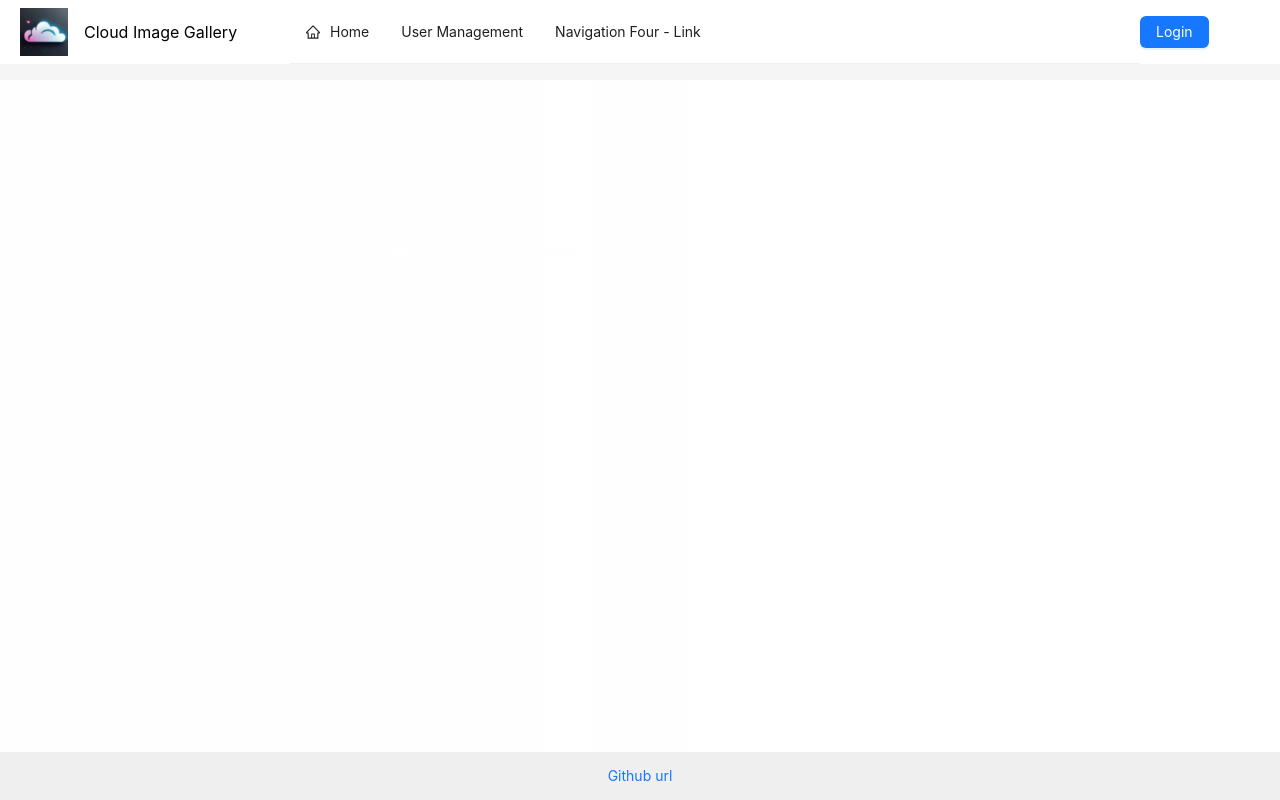
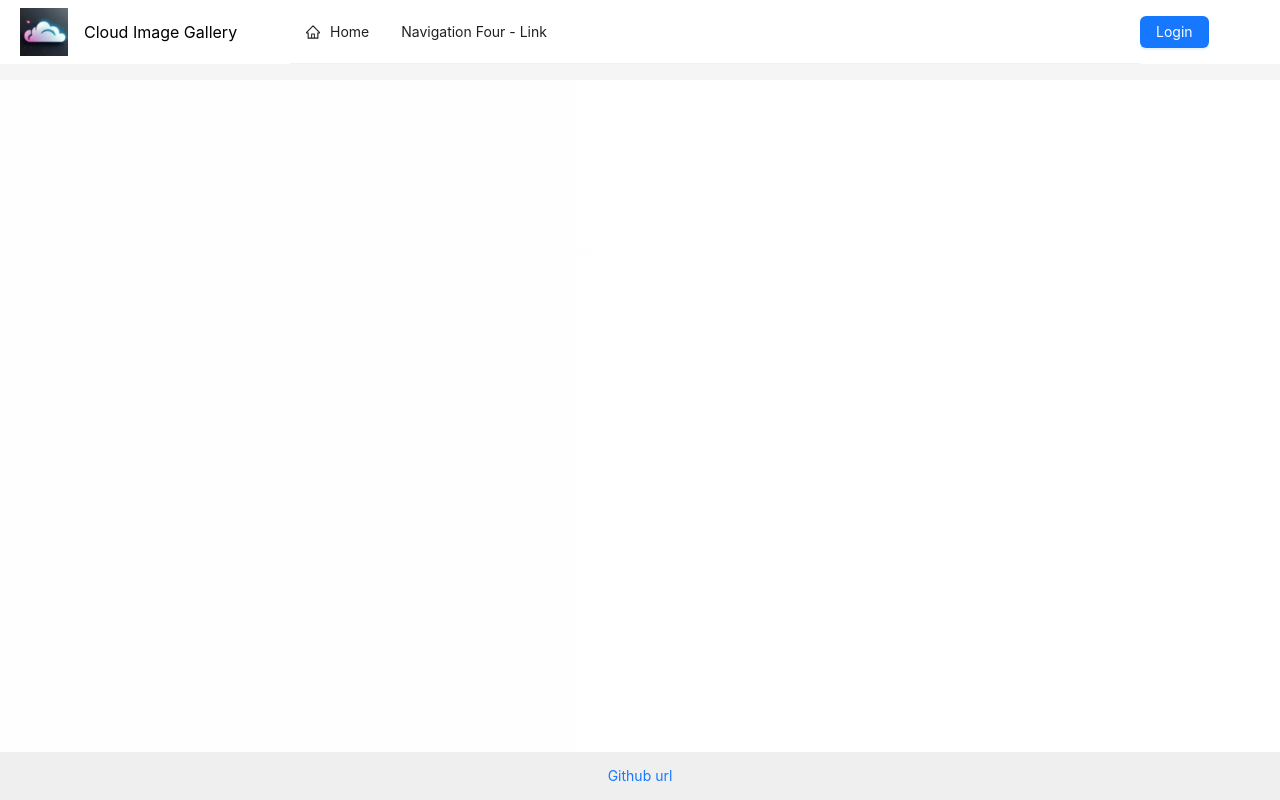
Before and after one commit to hw1621/pic_frontend, a Vue app: page / in a window 1280 px wide. Built offline with nearby package versions, Linux system fonts and the light colour scheme; no server answers; the HTML template or start-up script is replaced by a standard one.

Commit message:
hide user management navbar for non-admin user

```diff
--- a/src/components/GlobalHeader.vue
+++ b/src/components/GlobalHeader.vue
@@ -47,7 +47,7 @@
 </template>
 
 <script lang="ts" setup>
-import { h, ref } from 'vue'
+import { computed, h, ref } from 'vue'
 import { HomeOutlined, LogoutOutlined } from '@ant-design/icons-vue'
 import { MenuProps, message } from 'ant-design-vue'
 import { useRouter } from 'vue-router'
@@ -55,7 +55,7 @@
 import { userLogoutUsingPost } from '@/api/userController.ts'
 
 const loginUserStore = useLoginUserStore()
-const items = ref<MenuProps['items']>([
+const originItems = [
   {
     key: '/',
     icon: () => h(HomeOutlined),
@@ -72,7 +72,22 @@
     label: h('a', { href: 'https://antdv.com', target: '_blank' }, 'Navigation Four - Link'),
     title: 'Navigation Four - Link',
   },
-])
+]
+
+const items = computed<MenuProps['items']>(() => filterMenus(originItems))
+
+const filterMenus = (menus = [] as MenuProps['items']) => {
+  return menus?.filter((menu) => {
+    if (menu?.key?.startsWith('/admin')) {
+      const loginUser = loginUserStore.loginUser
+      if (!loginUser || loginUser.userRole !== 'admin') {
+      }
+      return false
+    }
+    return true
+  })
+}
+
 const router = useRouter()
 const current = ref<string[]>([])
 const doMenuClick = ({ key }) => {
```
